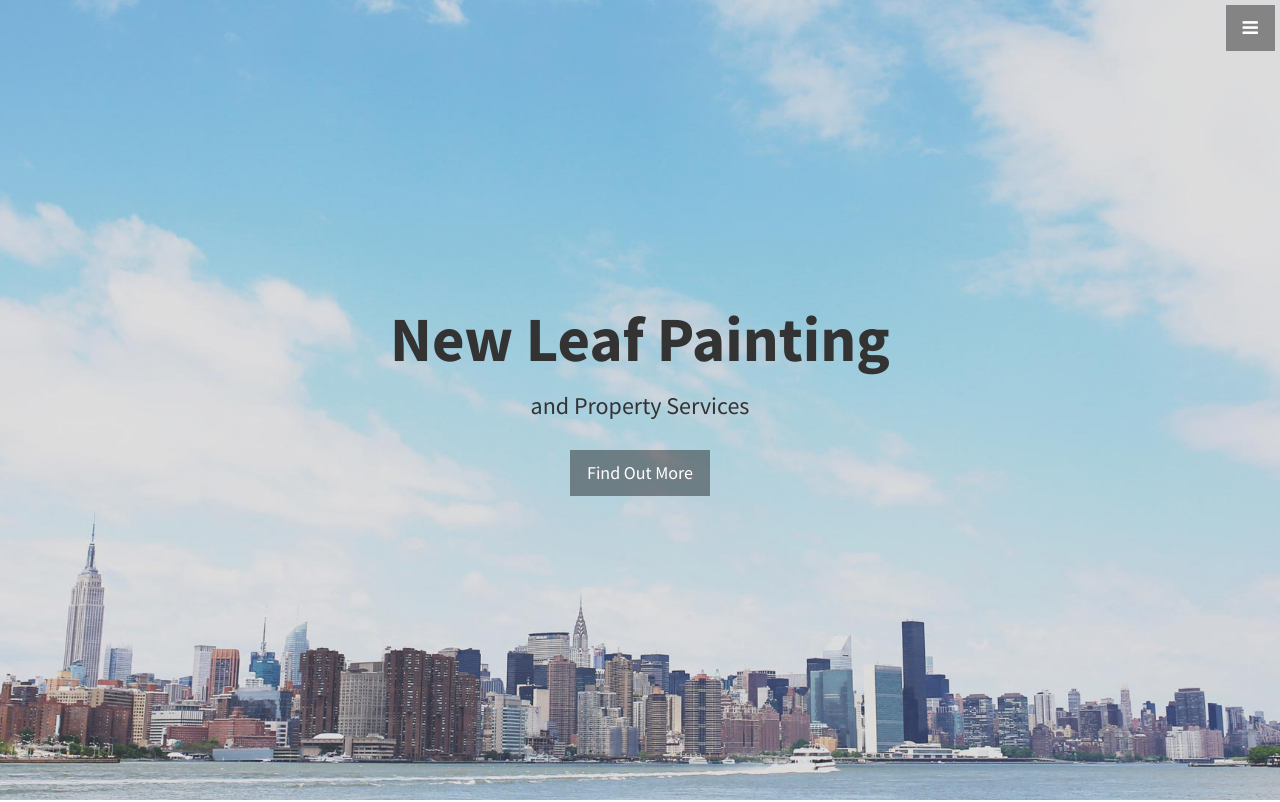
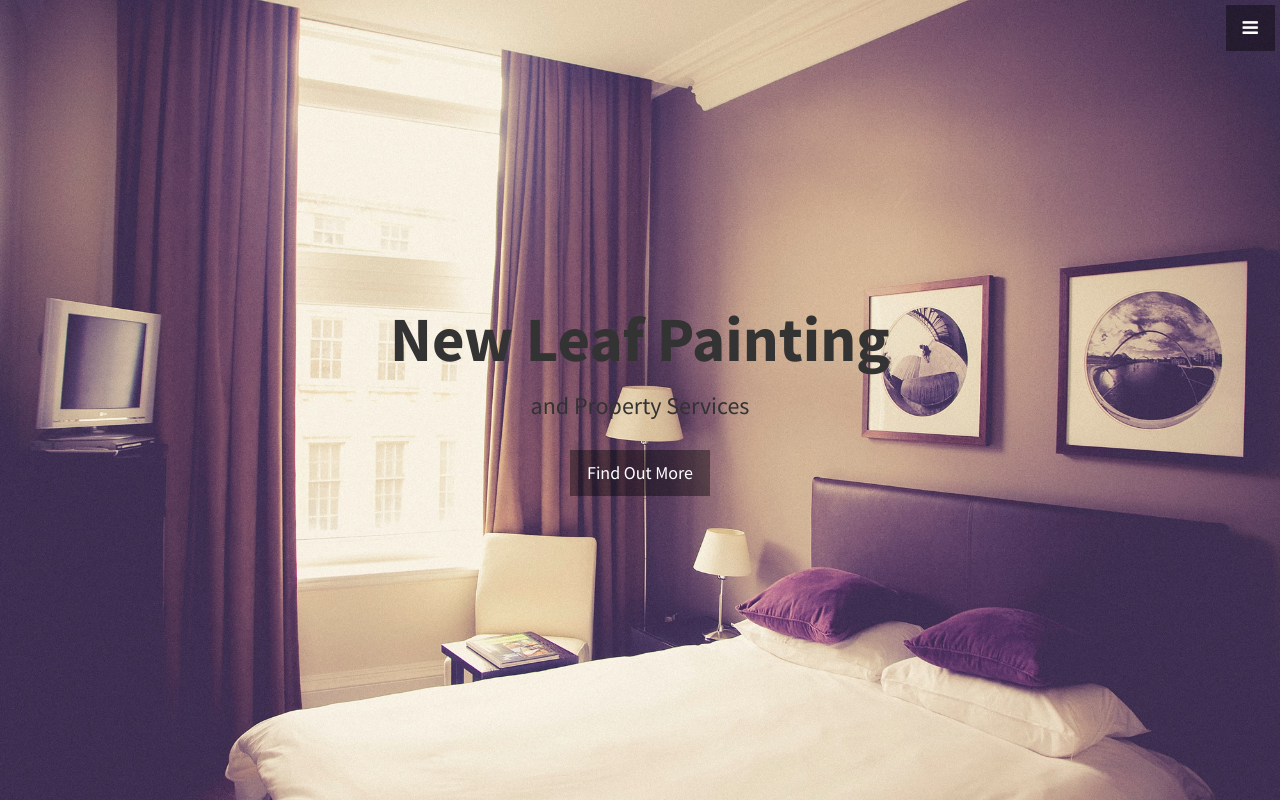
Before and after one commit to mijustin/newleaf, a plain HTML site: page index.html in a window 1280 px wide. Shown: the top 802 px of the page. Drawn offline with Linux system fonts and the light colour scheme.

Commit message:
Changed background image

```diff
--- a/css/stylish-portfolio.css
+++ b/css/stylish-portfolio.css
@@ -155,7 +155,7 @@ hr.small {
     position: relative;
     width: 100%;
     height: 100%;
-    background: url(../img/bg.jpg) no-repeat center center scroll;
+    background: url(../img/header.jpg) no-repeat center center scroll;
     -webkit-background-size: cover;
     -moz-background-size: cover;
     background-size: cover;
```
